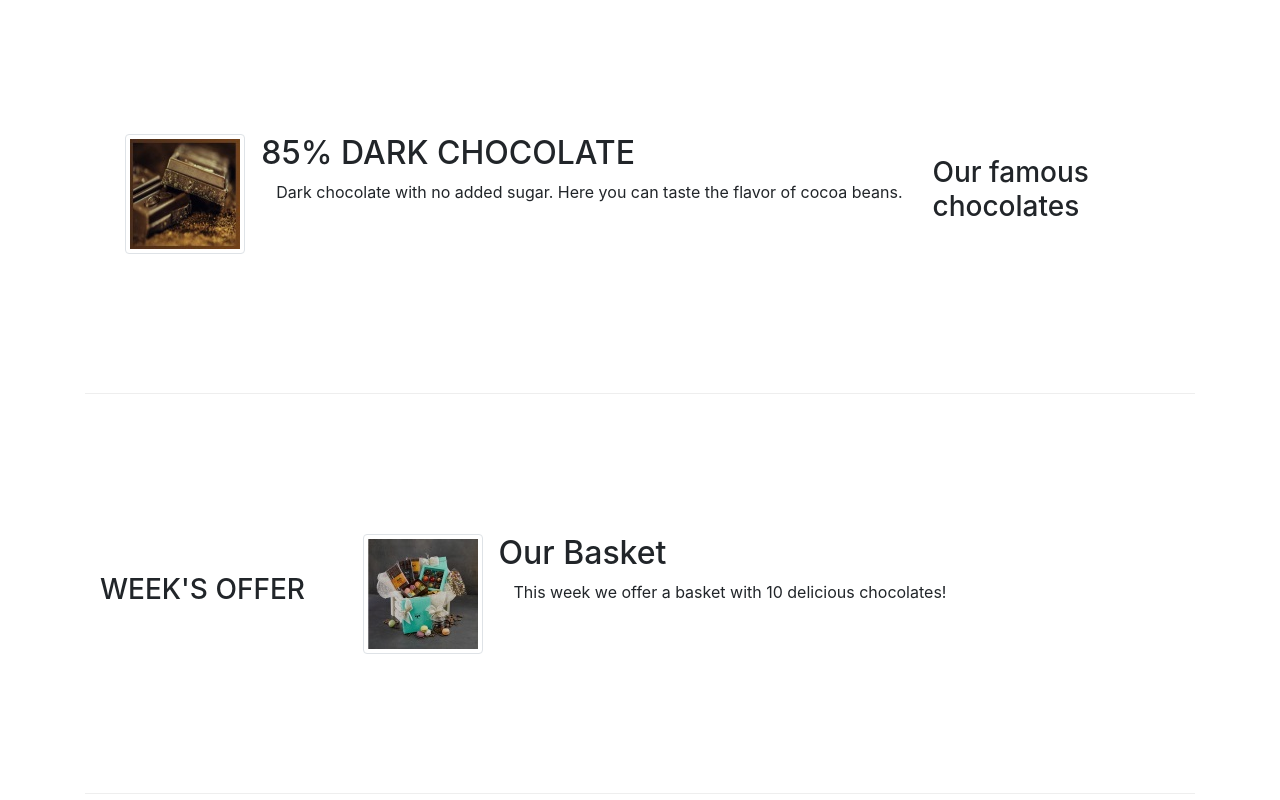
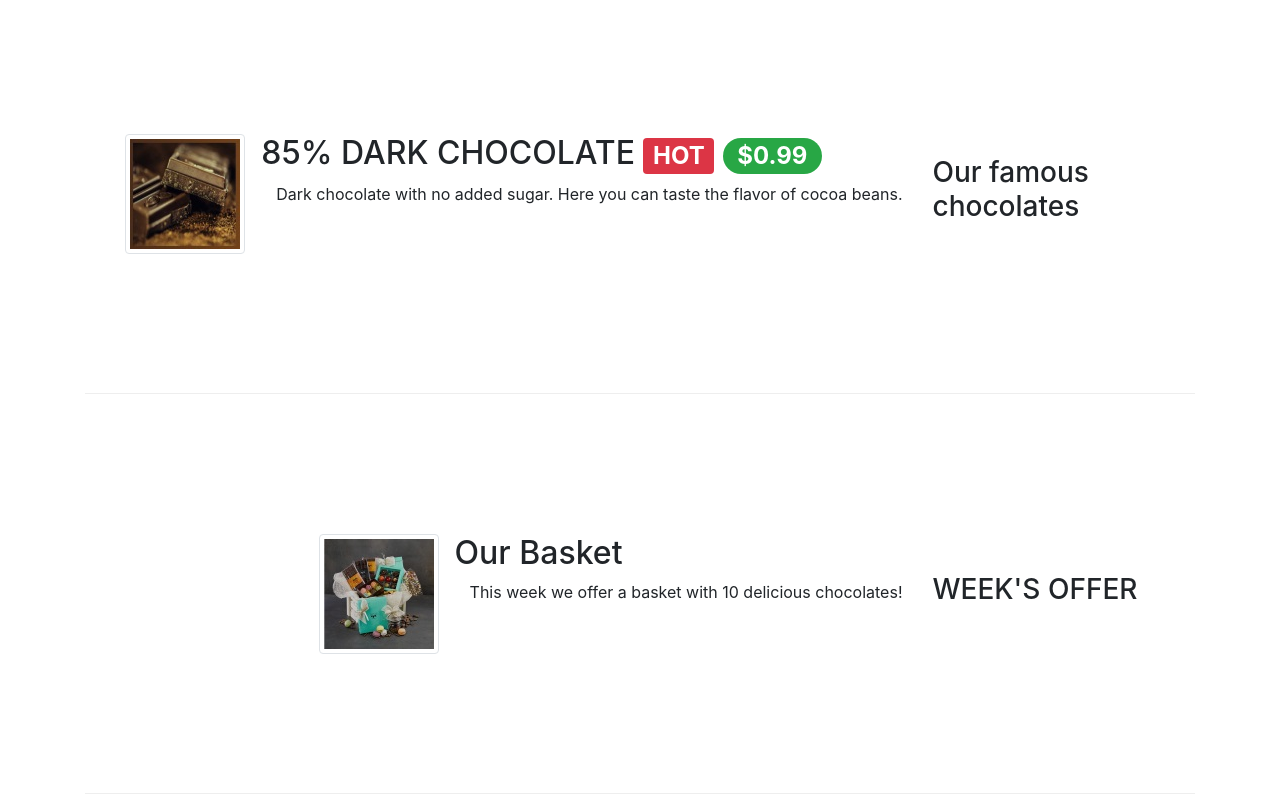
Before and after one commit to FilipC93/Le-Chocolat, a plain HTML site: page index.html in a window 1280 px wide. Shown: the part 340-1140 px from the top of the page. Drawn offline with nearby package versions, Linux system fonts and the light colour scheme.

Commit message:
Alerting Users

```diff
--- a/index.html
+++ b/index.html
@@ -60,7 +60,10 @@
                 <img class="d-flex mr-3 img-thumbnail align-self-center" src="images/dark85.jpg"
                     alt="85% DARK CHOCOLATE">
                 <div class="media-body">
-                    <h2 class="mt-0">85% DARK CHOCOLATE</h2>
+                    <h2 class="mt-0">85% DARK CHOCOLATE
+                        <span class="badge badge-danger">HOT</span>
+                        <span class="badge badge-pill badge-success">$0.99</span>
+                    </h2>
                     <p class="col d-none d-md-block">Dark chocolate with no added sugar.
                         Here you can taste the flavor of cocoa beans.</p>
                 </div>
@@ -68,9 +71,8 @@
         </div>
     </div>
 
-
     <div class="container">
-        <div class="row align-items-center row-content">
+        <div class="row row-content align-items-center flex-row-reverse">
             <div class="col-sm-4 col-md-3">
                 <h3>WEEK'S OFFER</h3>
             </div>
```
